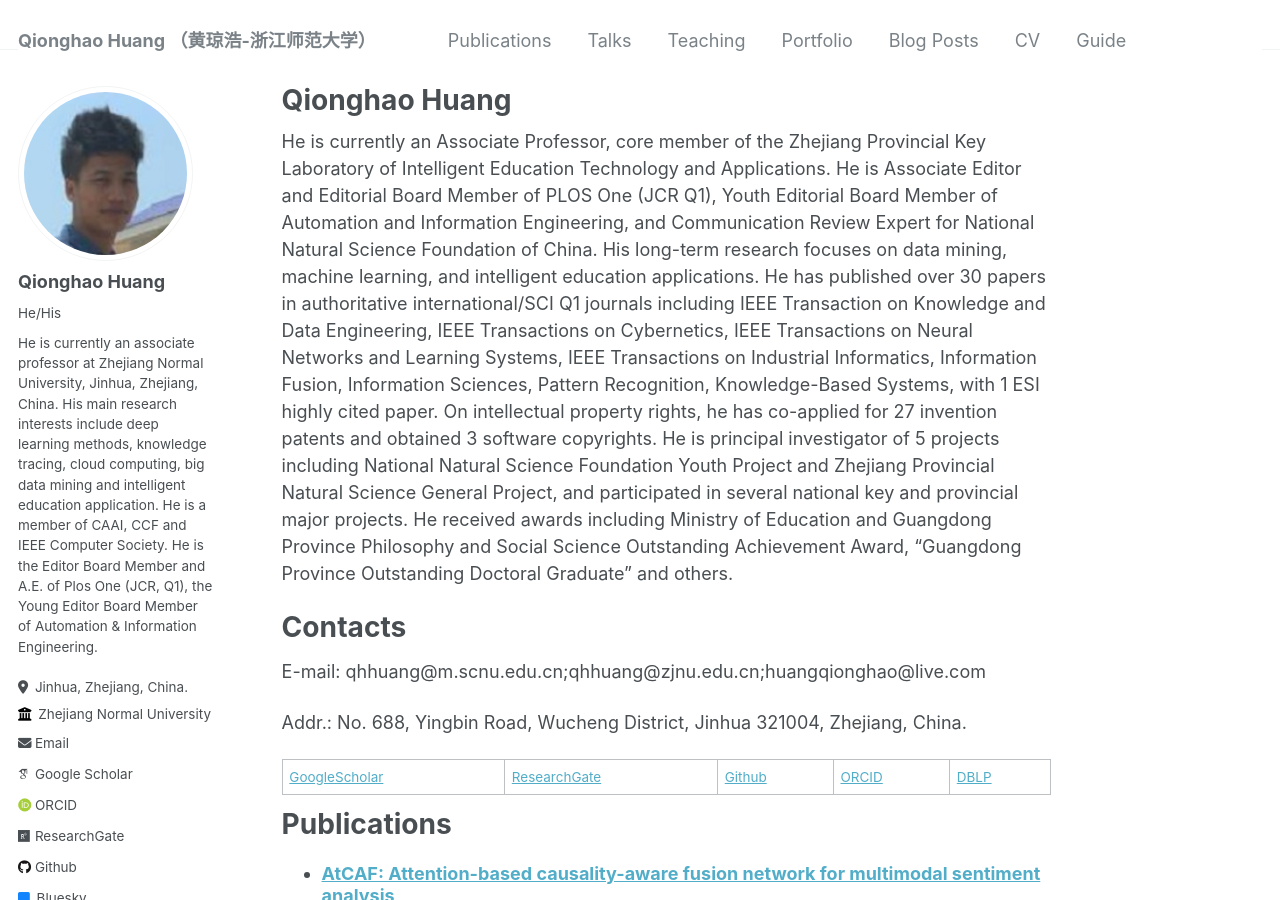
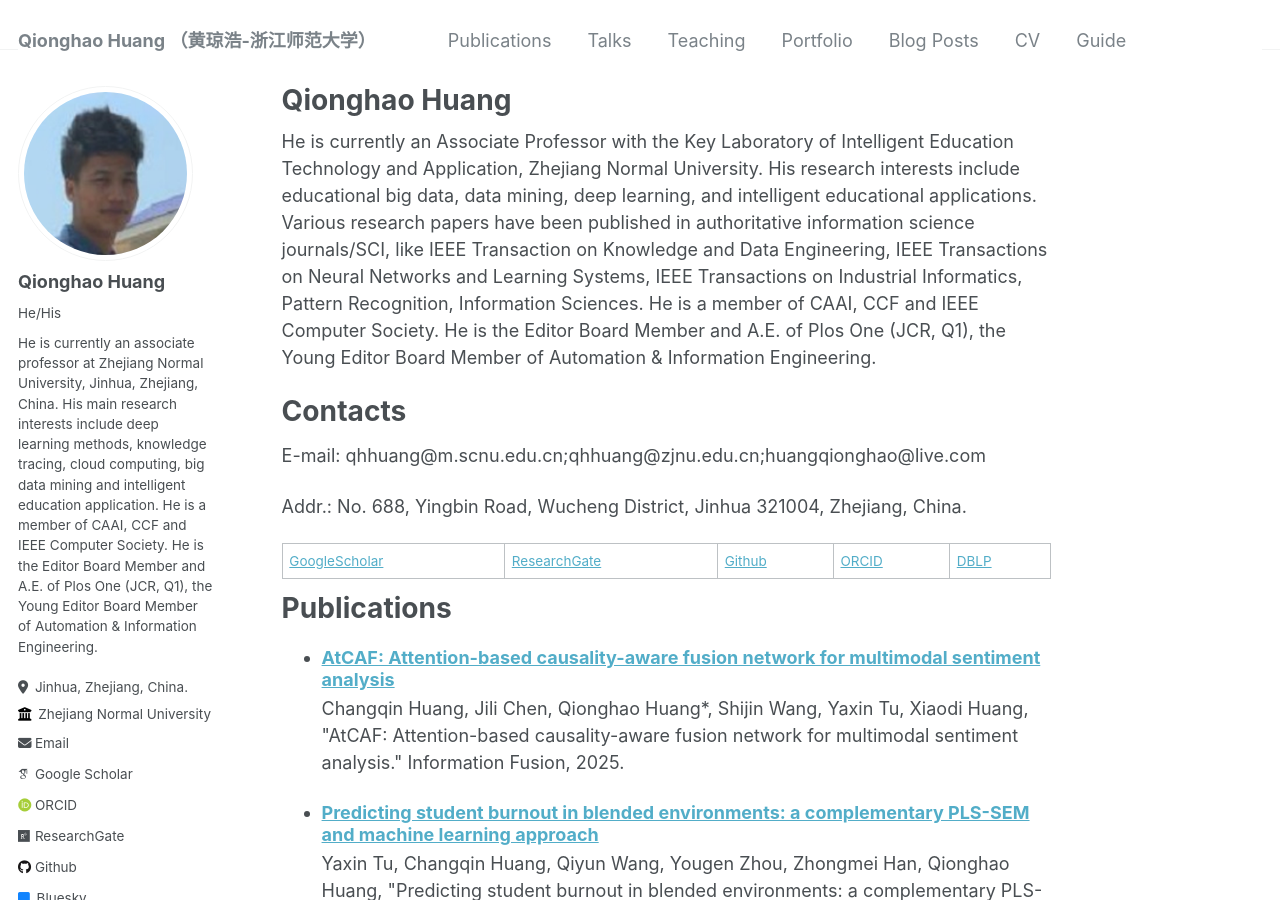
Before and after one commit to qhhuang-ai/qhhuang-ai.github.io, a Jekyll site: the page built from _pages/about.md, in a window 1280 px wide and 900 px high. Built offline with Jekyll 4.4.1, drawn with Linux system fonts in a browser that asks for light colours; some web fonts are replaced; a script that is not in the unit is left out; comment, search, counter and statistics services are not loaded.

Commit message:
update CV

```diff
--- a/_pages/about.md
+++ b/_pages/about.md
@@ -8,14 +8,7 @@ redirect_from:
 ---
 
 
-He is currently an Associate Professor, core member of the Zhejiang Provincial Key Laboratory of Intelligent Education Technology and Applications.
-He is Associate Editor and Editorial Board Member of PLOS One (JCR Q1), Youth Editorial Board Member of Automation and Information Engineering, and Communication Review Expert for National Natural Science Foundation of China.
-His long-term research focuses on data mining, machine learning, and intelligent education applications.
-He has published over 30 papers in authoritative international/SCI Q1 journals including IEEE Transaction on Knowledge and Data Engineering,
-IEEE Transactions on Cybernetics, IEEE Transactions on Neural Networks and Learning Systems, IEEE Transactions on Industrial Informatics, Information Fusion, Information Sciences, Pattern Recognition, Knowledge-Based Systems, with 1 ESI highly cited paper.
-On intellectual property rights, he has co-applied for 27 invention patents and obtained 3 software copyrights.
-He is principal investigator of 5 projects including National Natural Science Foundation Youth Project and Zhejiang Provincial Natural Science General Project, and participated in several national key and provincial major projects.
-He received awards including Ministry of Education and Guangdong Province Philosophy and Social Science Outstanding Achievement Award, "Guangdong Province Outstanding Doctoral Graduate" and others.
+He is currently an Associate Professor with the Key Laboratory of Intelligent Education Technology and Application, Zhejiang Normal University. His research interests include educational big data, data mining, deep learning, and intelligent educational applications. Various research papers have been published in authoritative information science journals/SCI, like IEEE Transaction on Knowledge and Data Engineering, IEEE Transactions on Neural Networks and Learning Systems, IEEE Transactions on Industrial Informatics, Pattern Recognition, Information Sciences. He is a member of CAAI, CCF and IEEE Computer Society. He is the Editor Board Member and A.E. of Plos One (JCR, Q1), the Young Editor Board Member of Automation & Information Engineering.
 
 Contacts
 ======
```
